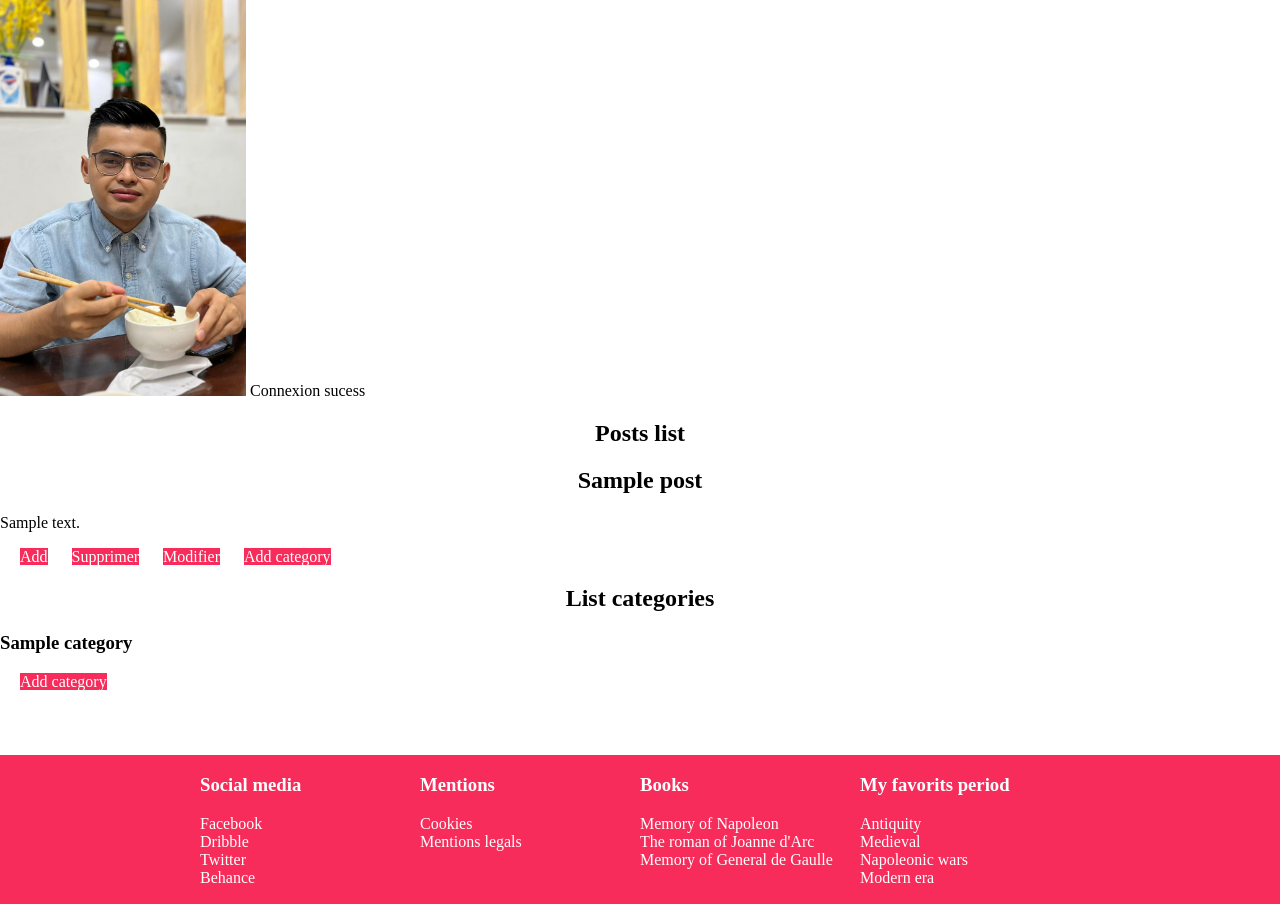
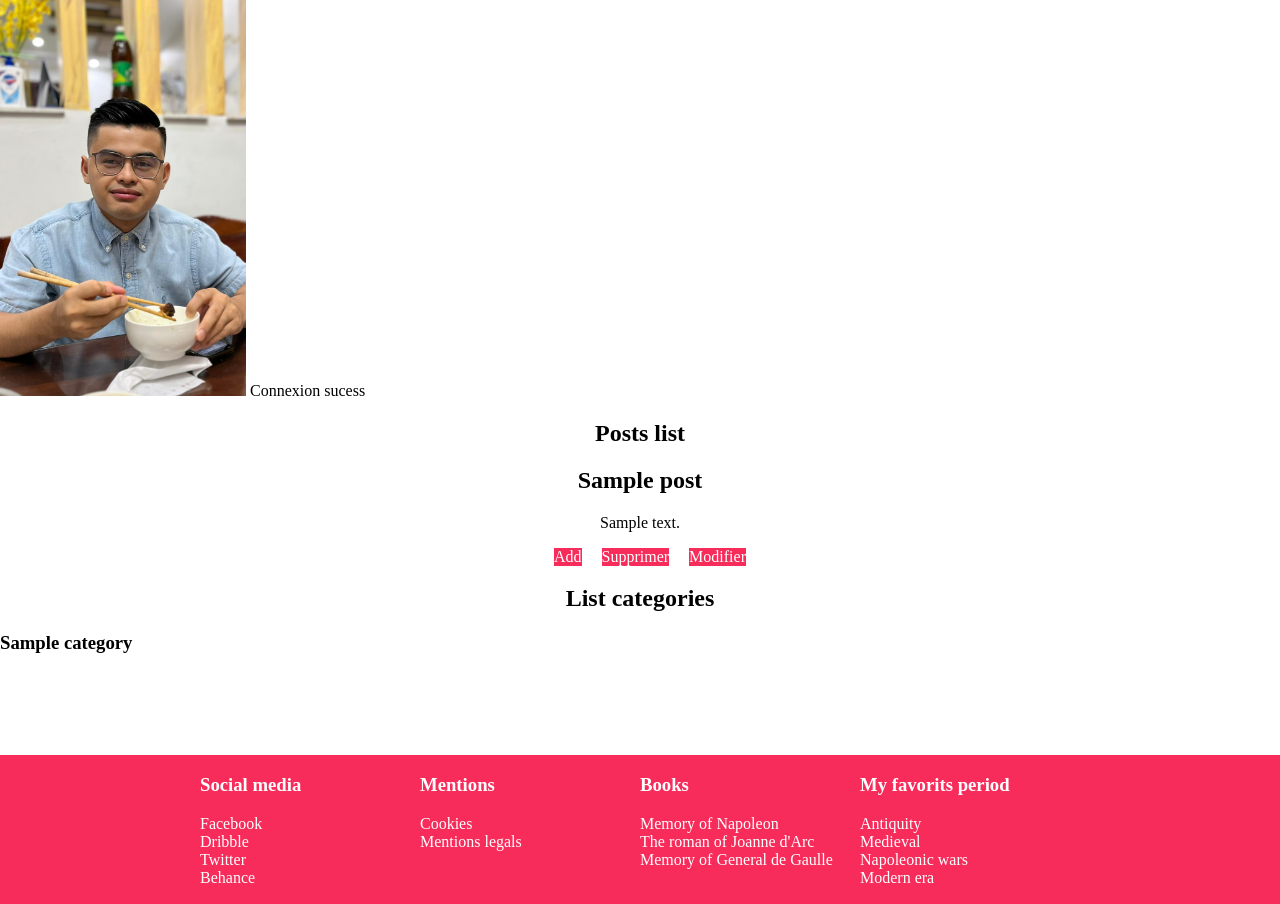
Before and after one commit to Azlou77/blog-php, a PHP site: page / in a window 1280 px wide. Shown: the part 68-972 px from the top of the page. Run offline with PHP 8.4, Linux system fonts and the light colour scheme; tables that the repository leaves empty or names only in its code hold one stand-in row (values such as "Sample post").

Commit message:
add delete/update page

```diff
--- a/assets/css/style.css
+++ b/assets/css/style.css
@@ -24,11 +24,19 @@ a{
     color: white;
 
 }
-a.link-button{
+.link-button{
+    display: flex;
+    justify-content: center;
+}
+.link-button a{
     background-color: #F72C5B;
 
+
 }
-
+p{
+    display: flex;
+    justify-content: center;
+}
 
 /* presentation section */
 
--- /dev/null
+++ b/delete_category.php
@@ -0,0 +1,5 @@
+<?php
+include 'connexion.php';
+$id_category = $_GET['id_category'];
+$request = "DELETE FROM  category WHERE id_category='$id_category'";
+$query = mysqli_query($connexion, $request);
--- a/index.php
+++ b/index.php
@@ -20,22 +20,23 @@
         <?php include 'connexion.php'  ?>
         <h2>Posts list</h2>
         <?php
-        $request = "SELECT * FROM posts";
+        $request = "SELECT id,title, content FROM posts";
         $query = mysqli_query($connexion, $request);
         while ($row = mysqli_fetch_array($query)) : ?>
             <h2><?php echo $row['title']; ?></h2>
 
-            <p><?php echo $row['content']; ?>
-            </p>
-            <a class="link-button" href="add.php">Add</a>
-            <a class="link-button" href="delete.php?id=<?php echo $row['id']; ?>">Supprimer</a>
-            <a class="link-button" href="update.php?id=<?php echo $row['id']; ?>">Modifier</a>
-            <a class="link-button" href="add_category.php">Add category</a>
+            <p><?php echo $row['content']; ?></p>
+
+            <div class="link-button">
+                <a href="add.php">Add</a>
+                <a href="delete.php?id=<?php echo $row['id']; ?>">Supprimer</a>
+                <a href="update.php?id=<?php echo  $row['id'];  ?>">Modifier</a>
+            </div>
 
         <?php endwhile ?>
         <h2>List categories</h2>
         <?php
-        $request = "SELECT * FROM category";
+        $request = "SELECT category_name FROM category";
         $query = mysqli_query($connexion, $request);
         while ($row = mysqli_fetch_array($query)) : ?>
             <h3><?php echo $row['category_name']; ?></h3>
```
Also changed, not shown: update.php (+8 -7 lines), update_category.php (added, +20 -0 lines).
